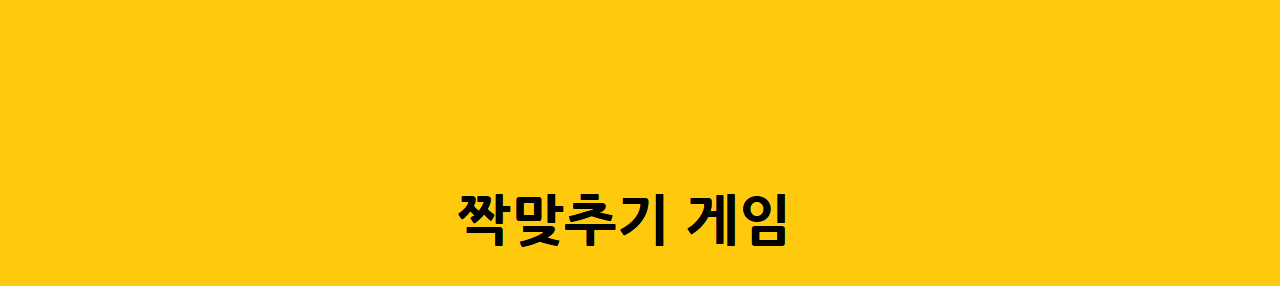
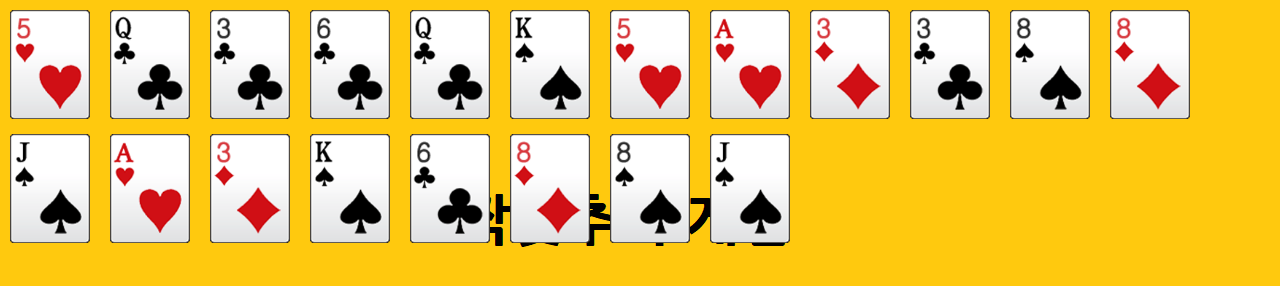
Before and after one commit to koo-jeongyeon/simple-game, a plain HTML site: page mainview.html in a window 1280 px wide. Drawn offline with nearby package versions, Linux system fonts and the light colour scheme.

Commit message:
기능 추가: 2장씩 짝을 이룬 카드 20장을 화면에 뿌려줌

```diff
--- a/css/mainview.css
+++ b/css/mainview.css
@@ -7,3 +7,17 @@ html,body{
     width: 1280px;
     height: 800px;
 }
+.col{
+    position: absolute;
+}
+.card{
+    display: inline-block;
+    width: 80px;
+    position: relative;
+    height: 110px;
+    overflow: hidden;
+    margin: 10px 10px 0px;
+}
+.card > img{
+  width: 100%;
+}
--- a/js/mainview.js
+++ b/js/mainview.js
@@ -12,9 +12,26 @@ $(document).ready(function(){
         }
     }
     card = mix_card(card);
-    for(var l=0; l<card.length; l++){
-        console.log(card[l]);
+
+    var pickcard_count = 20;
+    var pik_card = new Array();
+    for(var l=0; l<pickcard_count/2; l++){
+        var rum = Math.floor(Math.random() * card.length);
+        pik_card.push(card[rum]);
+        pik_card.push(card[rum]);
+
     }
+     pik_card = mix_card(pik_card);
+
+    var output = "";
+    for(var r=0; r<pik_card.length; r++){
+        output += "<div class='card' data-card='"+pik_card[r]+"'>";
+        output += "<img src=\"../img/"+pik_card[r]+".png\"/>";
+        output += "</div>";
+    }
+
+    $('.col').append(output);
+
 });
 /*
 * 다이아, 하트, 클로버, 스페이스 4가지 패턴 문자로 변환
@@ -48,7 +65,7 @@ function mix_card(crd){
     var rum1;
     var rum2;
     var temp;
-    for(var i=0; i<3; i++){
+    for(var i=0; i<100; i++){
         rum1 = Math.floor(Math.random() * crd.length);
         rum2 = Math.floor(Math.random() * crd.length);
         temp = crd[rum1];
--- a/mainview.html
+++ b/mainview.html
@@ -11,30 +11,6 @@
     <body>
         <div class="wrap">
             <div class="col">
-                <div class="card" data-number="1">
-                    <img src=""/>
-                </div>
-                <div class="card" data-number="2">
-                    <img src=""/>
-                </div>
-                <div class="card" data-number="3">
-                    <img src=""/>
-                </div>
-                <div class="card" data-number="4">
-                    <img src=""/>
-                </div>
-                <div class="card" data-number="5">
-                    <img src=""/>
-                </div>
-                <div class="card" data-number="6">
-                    <img src=""/>
-                </div>
-                <div class="card" data-number="7">
-                    <img src=""/>
-                </div>
-                <div class="card" data-number="8">
-                    <img src=""/>
-                </div>
             </div>
         </div>
     </body>
```
